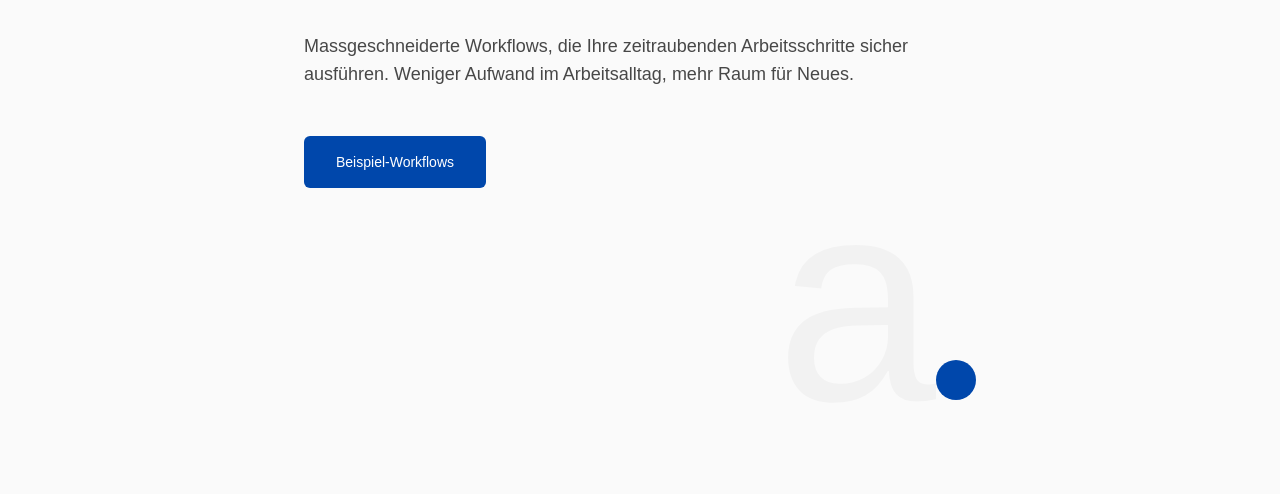
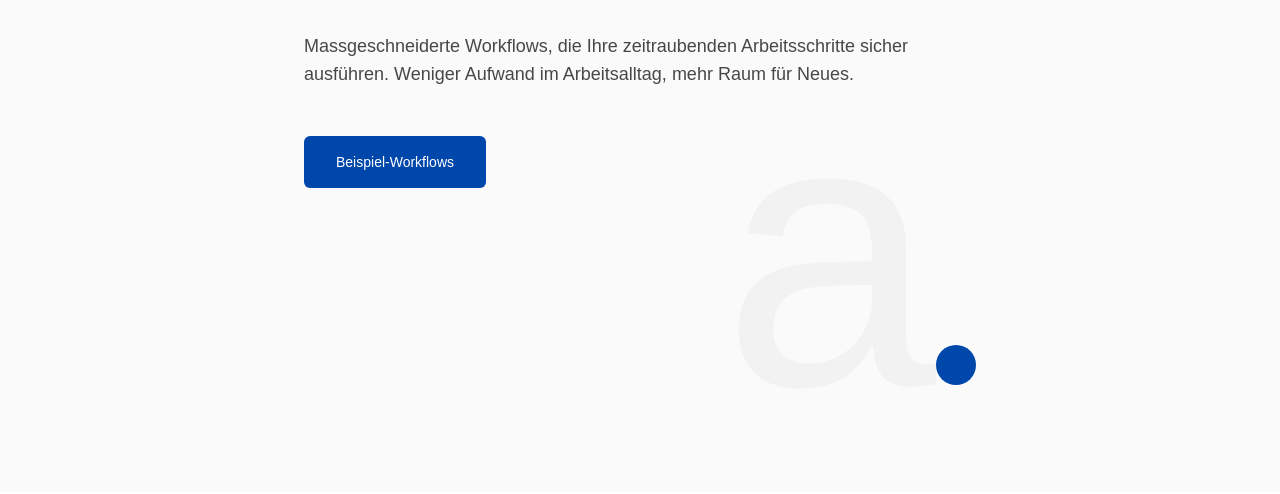
Before and after one commit to m-codex/agentworkflow, a Next.js app: page / in a window 1280 px wide. Shown: the part 228-722 px from the top of the page. Built offline with nearby package versions, Linux system fonts and the light colour scheme; a web font is replaced by a local one.

Commit message:
Update Hero.tsx

```diff
--- a/src/components/sections/Hero.tsx
+++ b/src/components/sections/Hero.tsx
@@ -4,7 +4,7 @@ import { motion } from 'framer-motion';
 
 export function Hero() {
   return (
-    <section id="hero" className="flex pt-48 pb-20 md:pt-60 md:pb-32 px-6 border-y border-[#1A1A1A]/5">
+    <section id="hero" className="flex pt-48 pb-12 md:pt-60 md:pb-24 px-6 border-y border-[#1A1A1A]/5">
       <div className="flex flex-col lg:flex-row max-w-7xl mx-auto">
        <div>
         <motion.h1
@@ -47,7 +47,7 @@ export function Hero() {
               transition={{ duration: 0.5 }}
               className="relative flex items-baseline select-none pointer-events-none"
             >
-              <span className="text-[18rem] md:text-[32rem] leading-none font-medium text-[#1A1A1A]/[0.03]">
+              <span className="text-[24rem] md:text-[32rem] leading-none font-medium text-[#1A1A1A]/[0.03]">
                 a
               </span>
               <motion.div
```
